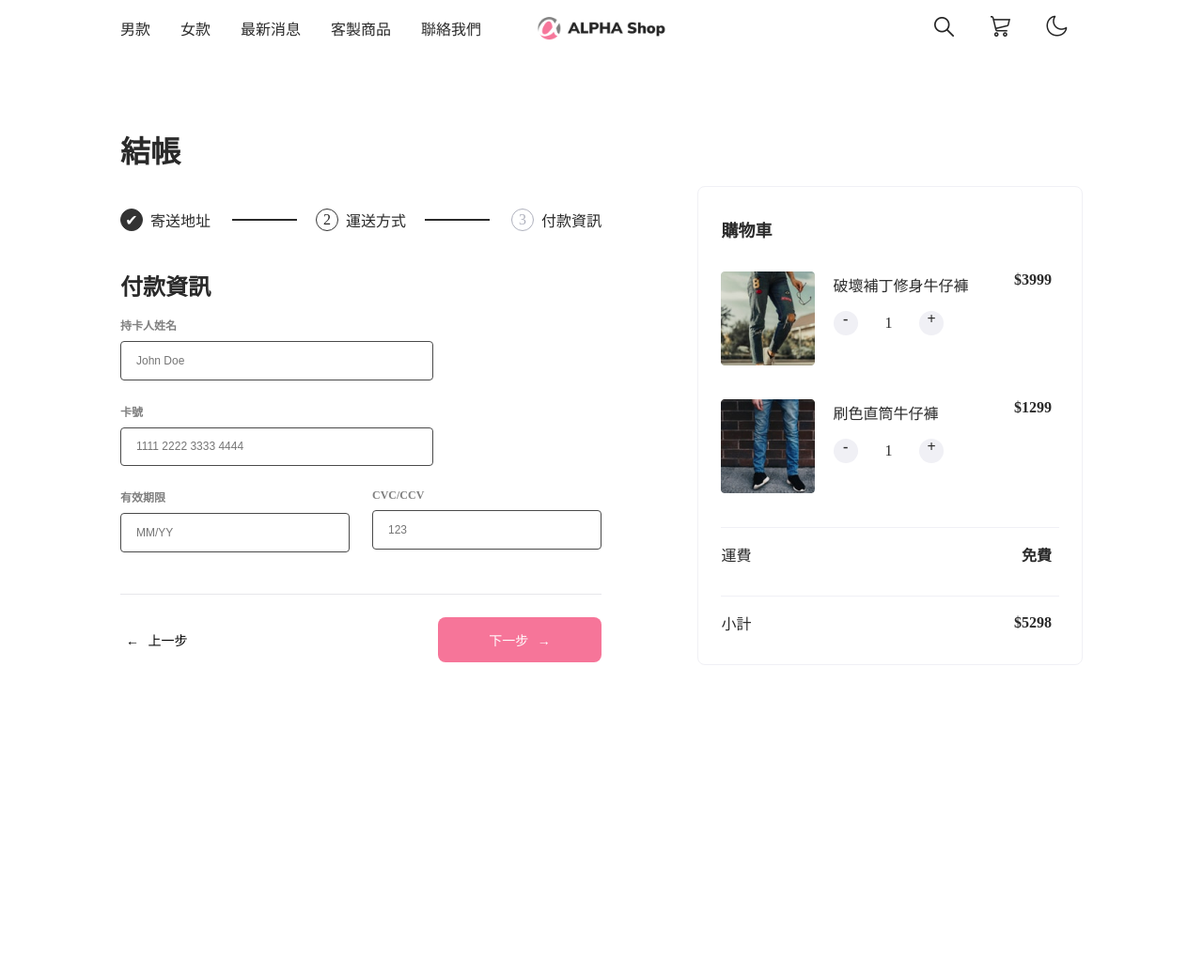
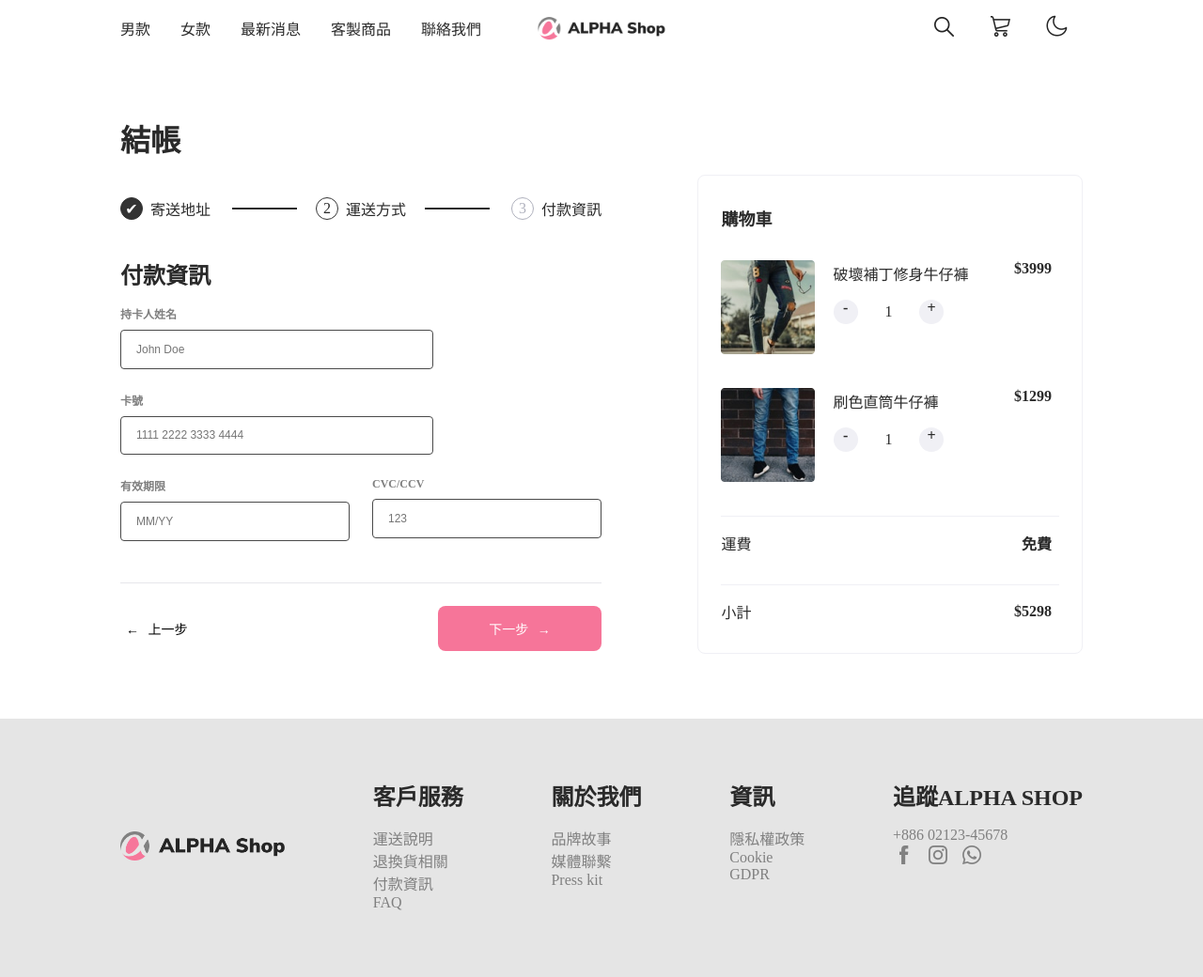
Before and after one commit to chacowang0125/alpha-Shop, a website built with webpack: page index.html in a window 1280 px wide. Shown: the whole page at 94% size. Before the commit the page ends 800 px from the top, so only its background shows below. Built offline with nearby package versions, Linux system fonts and the light colour scheme.

Commit message:
feat: footer layout

```diff
--- a/index.html
+++ b/index.html
@@ -210,9 +210,7 @@
         <div class="container">
             <div class="footer-wrapper">
                 <div class="footer-section logo">
-                    <div class="footer-section_log">
-                        <img class="logo-img" src="./public/favicon/Logo.png" alt="logo-img">
-                    </div>
+                    <a href="#"><img class="logo-img" src="./public/favicon/Logo.png" alt="logo-img"></a>
                 </div>
                 <div class="footer-section service">
                     <div class="footer-title">客戶服務</div>
--- a/src/scss/main.scss
+++ b/src/scss/main.scss
@@ -560,7 +560,7 @@ footer {
             font-size: 32px;
         }
         .main-wrapper {
-            margin-top: 60px;
+            margin: 3rem 0;
             display: grid;
             grid-template-columns: 50% 10% 40%;
             grid-template-areas: "main-title main-title main-title""stepper-panel . cart-panel" "form-panel . cart-panel" "btn-panel . cart-panel";
@@ -662,4 +662,43 @@ footer {
             }
         }
     }
+    footer {
+        display: block;
+        width: 100%;
+        height: 275px;
+        padding: 3rem 0;
+        background-color: $footer-background;
+        .footer-wrapper {
+            height: 100%;
+            display: flex;
+            @include flex-group(row, space-between, start)
+        }
+        .footer-section {
+            &.logo {
+                height: 100%;
+                @include flex-group(row, center, center);
+                .logo-img {
+                    width: 175px;
+                }
+            }
+        }
+        .footer-title {
+            font-weight: 700;
+            font-size: 24px;
+            color: $primary-black;
+            margin: 1rem 0;
+        }
+        .footer-item,
+        .footer-item a {
+            color: $form-title;
+            font-size: 16px;
+            font-weight: 400;
+            // margin: 0.25rem 0;
+        }
+        .footer-follow-icon {
+            width: 24px;
+            height: 24px;
+            margin-right: 0.5rem;
+        }
+    }
 }
```
Also changed, not shown: dist/main.css, 1 other file.
